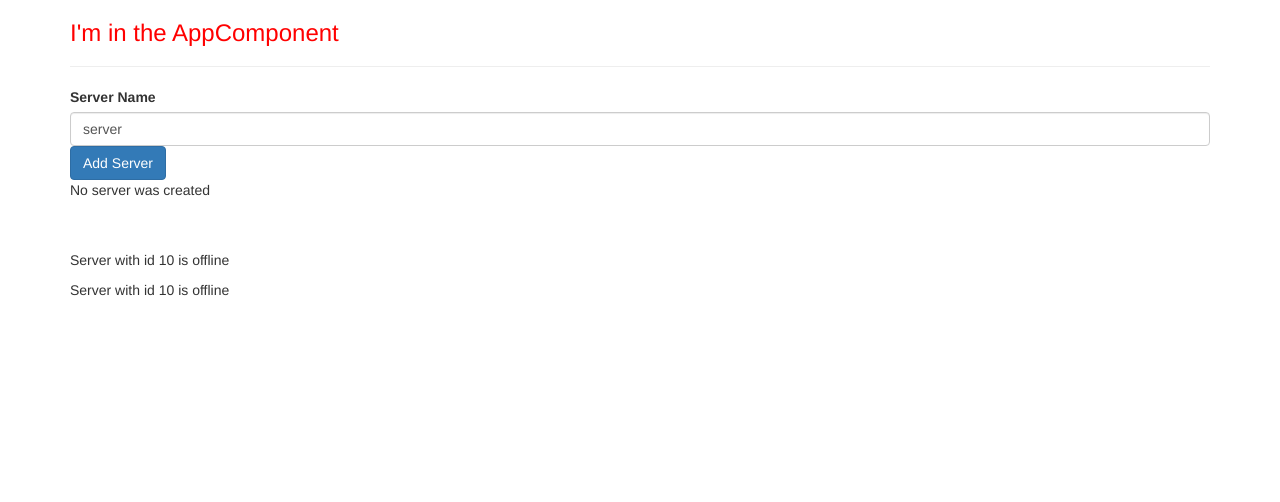
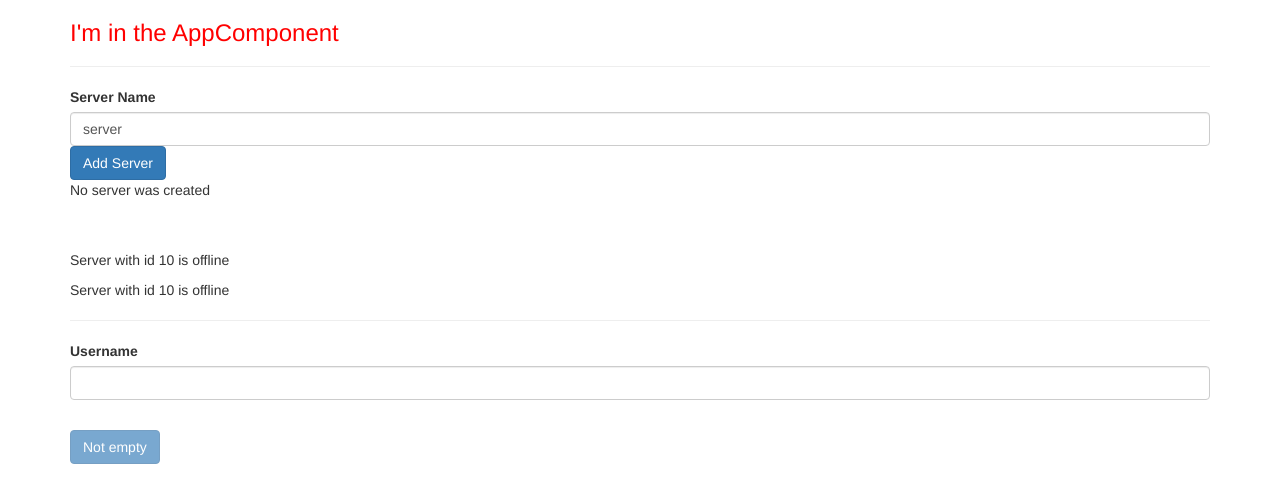
Before and after one commit to ligianicolovici/my-first-angular-app, an Angular app: page / in a window 1280 px wide. Shown: the top 502 px of the page. Built offline with nearby package versions, Linux system fonts and the light colour scheme.

Commit message:
assigment2 - databinding

```diff
--- a/src/app/app.component.html
+++ b/src/app/app.component.html
@@ -4,6 +4,8 @@
             <h3>I'm in the AppComponent</h3>
             <hr />
             <app-servers></app-servers>
+            <hr />
+            <app-user></app-user>
         </div>
     </div>
 </div>
--- a/src/app/app.module.ts
+++ b/src/app/app.module.ts
@@ -6,6 +6,7 @@
 import { SuccessAlertComponent } from './success-alert/success-alert.component';
 import { WarningAlertComponent } from './warning-alert/warning-alert.component';
 import { FormsModule } from '@angular/forms';
+import { UserComponent } from './user/user.component';
 
 @NgModule({
   declarations: [
@@ -14,6 +15,7 @@
     ServersComponent,
     SuccessAlertComponent,
     WarningAlertComponent,
+    UserComponent,
   ],
   imports: [BrowserModule, FormsModule],
   providers: [],
--- /dev/null
+++ b/src/app/user/user.component.html
@@ -0,0 +1,8 @@
+<label>Username</label>
+<input type="text" class="form-control" [(ngModel)]="username" />
+<br />
+<p>{{ username }}</p>
+
+<button type="button" class="btn btn-primary" [disabled]="isUsernameEmpy()" (click)="resetUsername()">
+  Not empty
+</button>
--- /dev/null
+++ b/src/app/user/user.component.ts
@@ -0,0 +1,22 @@
+import { Component, OnInit } from '@angular/core';
+
+@Component({
+  selector: 'app-user',
+  templateUrl: './user.component.html',
+  styleUrls: ['./user.component.css'],
+})
+export class UserComponent {
+  username = '';
+  constructor() {}
+
+  isUsernameEmpy() {
+    if (this.username !== '') {
+      return false;
+    } else {
+      return true;
+    }
+  }
+  resetUsername() {
+    this.username = '';
+  }
+}
```
Also changed, not shown: src/app/user/user.component.css (added).
